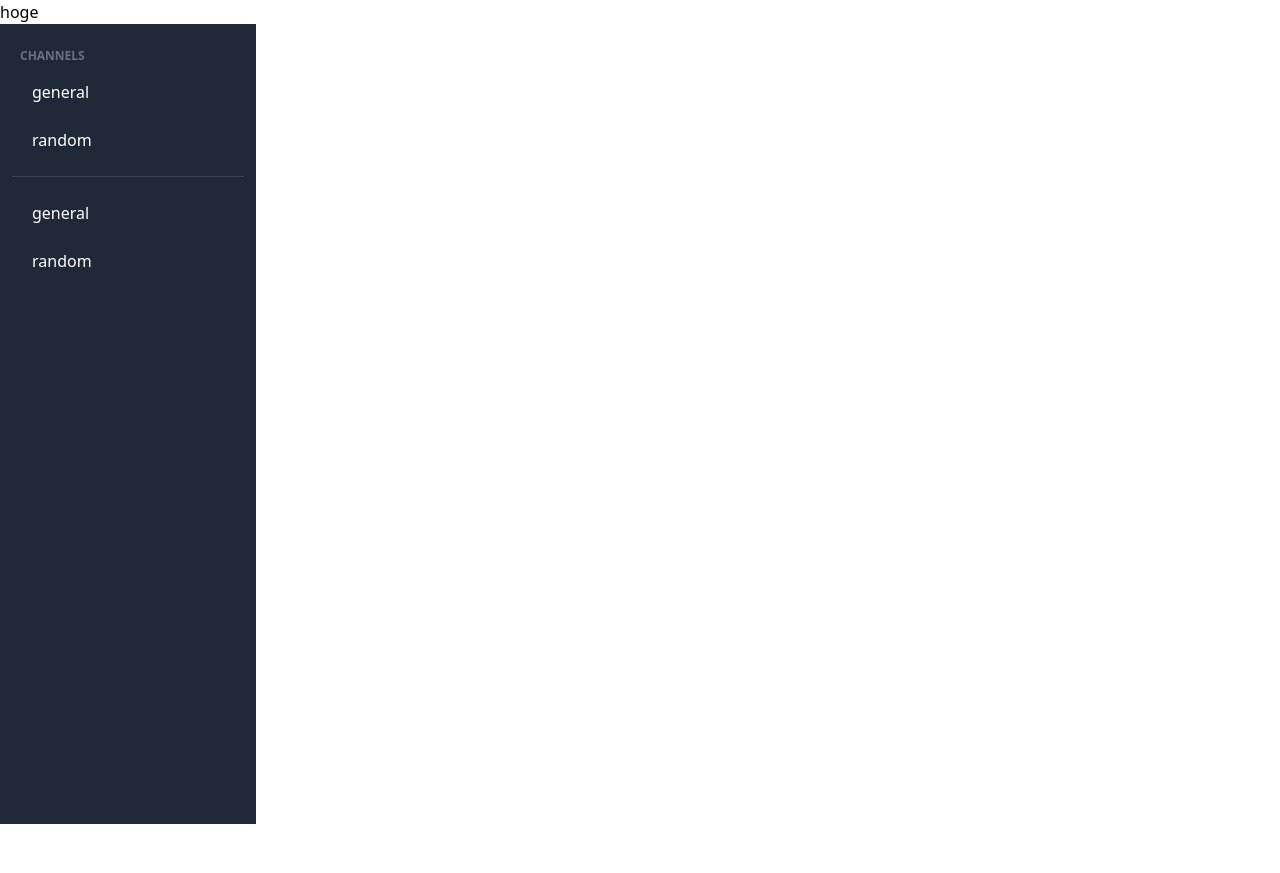
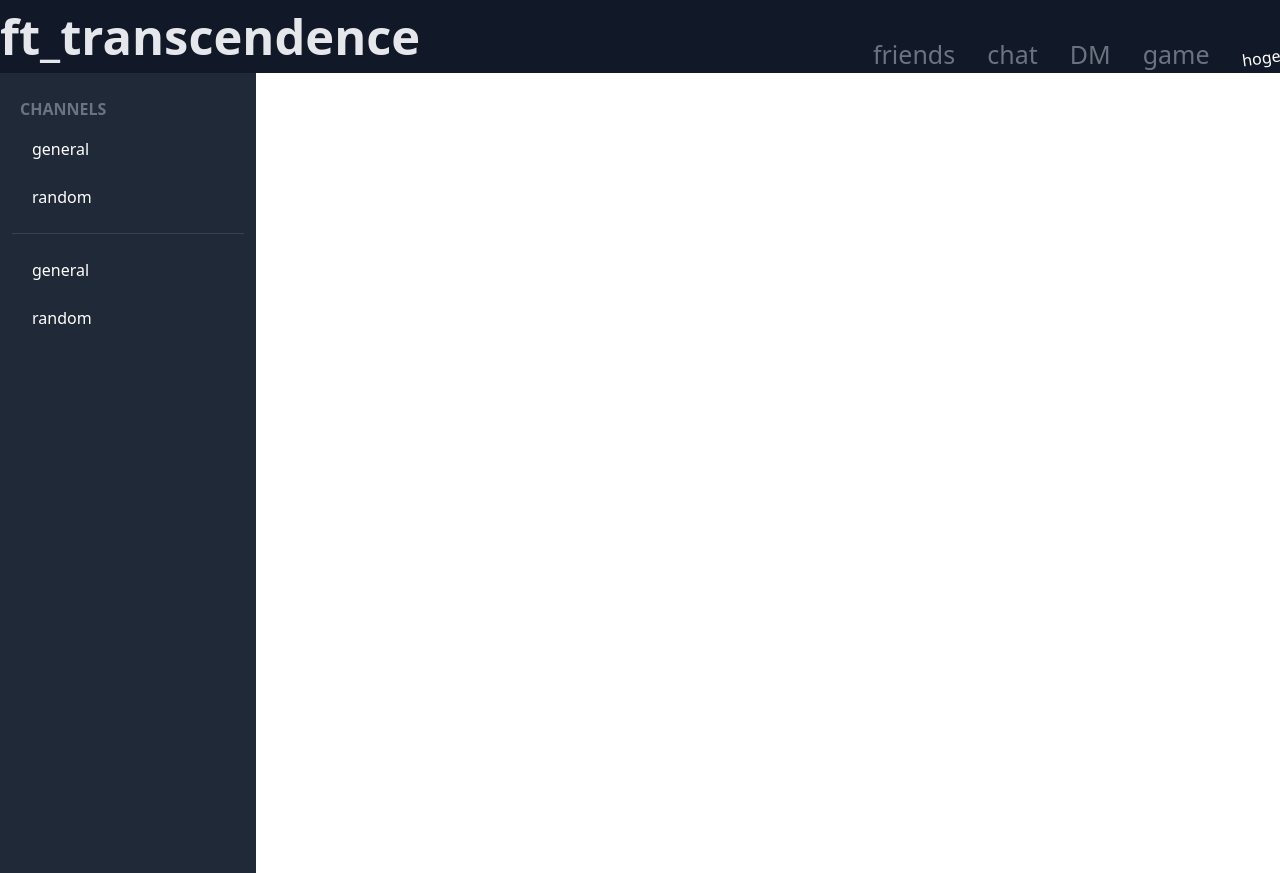
Before and after one commit to tsudo42/trascen, a Next.js app in the folder srcs/frontend/: page /chat2 in a window 1280 px wide. Before the commit the page ends 824 px from the top, so only its background shows below. Built offline with nearby package versions, Linux system fonts and the light colour scheme.

Commit message:
:+1:  header 部分の UI 実装

```diff
--- a/srcs/frontend/app/chat2/channel_category.tsx
+++ b/srcs/frontend/app/chat2/channel_category.tsx
@@ -1,6 +1,6 @@
 const ChannelCategory = ({ categoryName }: { categoryName: string }) => {
   return (
-    <span className="flex p-2 text-xs font-bold uppercase text-gray-500">
+    <span className="flex p-2 font-bold uppercase text-gray-500">
       {categoryName}
     </span>
   );
--- a/srcs/frontend/compontents/header.tsx
+++ b/srcs/frontend/compontents/header.tsx
@@ -1,11 +1,41 @@
-import Image from "next/image";
-
+// https://tailwindui.com/components/application-ui/navigation/navbars
 const Header = () => {
-    return (
-        <nav>
-            <div> hoge </div>
-        </nav>
-    );
+  return (
+    <nav className="bg-gray-900">
+      <div className="flex shrink-0 items-end justify-between">
+        <div className="text-5xl font-bold text-gray-200">ft_transcendence</div>
+        <div className="md:ml-10 md:block md:space-x-8 md:pr-4">
+          <a
+            href="#"
+            className="rounded-lg text-2xl font-medium text-gray-500 hover:bg-gray-700"
+          >
+            friends
+          </a>
+          <a
+            href="#"
+            className="rounded-lg text-2xl font-medium text-gray-500 hover:bg-gray-700"
+          >
+            chat
+          </a>
+          <a
+            href="#"
+            className="rounded-lg text-2xl font-medium text-gray-500 hover:bg-gray-700"
+          >
+            DM
+          </a>
+          <a
+            href="#"
+            className="rounded-lg text-2xl font-medium text-gray-500 hover:bg-gray-700"
+          >
+            game
+          </a>
+          <button className="grow-0 align-middle">
+            <div className="rotate-[-8deg] text-white">hoge</div>
+          </button>
+        </div>
+      </div>
+    </nav>
+  );
 };
 
 export default Header;
--- a/srcs/frontend/next.config.js
+++ b/srcs/frontend/next.config.js
@@ -4,6 +4,15 @@ dns.setDefaultResultOrder("ipv4first");
 /** @type {import('next').NextConfig} */
 const nextConfig = {
   reactStrictMode: true,
+  images: {
+    domains: ["storage.googleapis.com"],
+    remotePatterns: [
+      {
+        protocol: "https",
+        hostname: "*",
+      },
+    ],
+  },
 };
 
 module.exports = nextConfig;
--- a/srcs/frontend/tailwind.config.js
+++ b/srcs/frontend/tailwind.config.js
@@ -13,6 +13,16 @@ module.exports = {
           "conic-gradient(from 180deg at 50% 50%, var(--tw-gradient-stops))",
       },
     },
+    fontSize: {
+      sm: "0.8rem",
+      base: "1rem",
+      xl: "1.25rem",
+      "2xl": "1.563rem",
+      "3xl": "1.953rem",
+      "4xl": "2.441rem",
+      "5xl": "3.052rem",
+    },
   },
+
   plugins: [require("flowbite/plugin")],
 };
```
